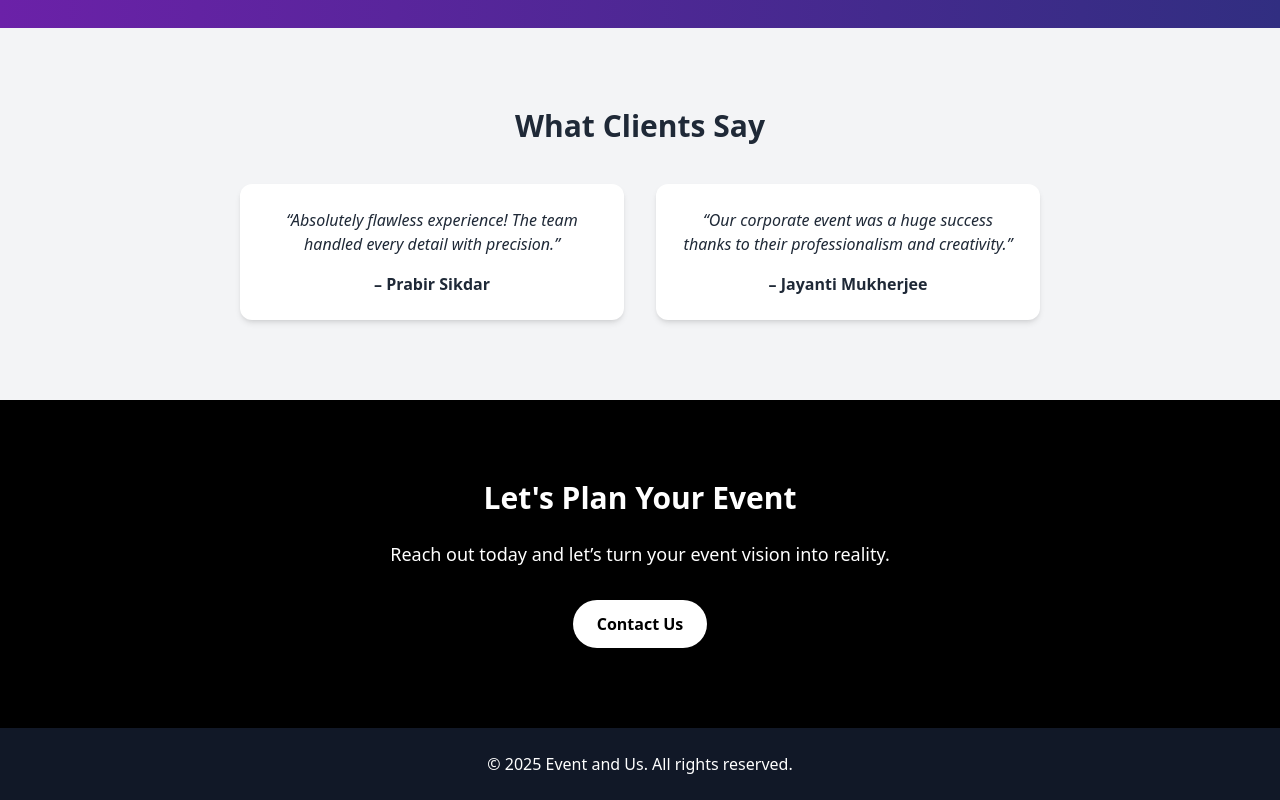
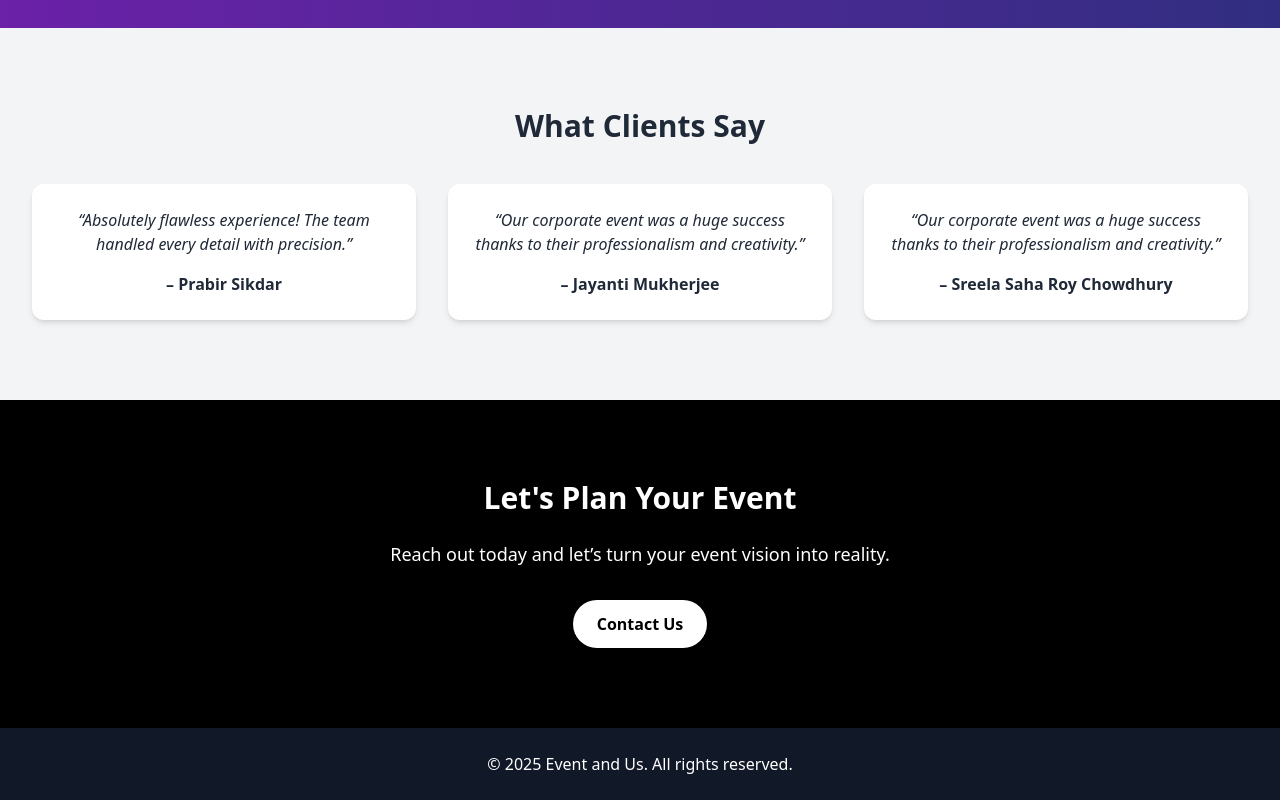
Before and after one commit to arnabjoy123/eventAndUs, a React (Vite) app: page / in a window 1280 px wide. Shown: the part 1648-2448 px from the top of the page. Built offline with nearby package versions, Linux system fonts and the light colour scheme.

Commit message:
2nd commit - made a pages and component folder

```diff
--- a/src/App.jsx
+++ b/src/App.jsx
@@ -1,7 +1,7 @@
 import "./App.css";
-import "./Navbar";
-import Navbar from "./Navbar";
-import HeroCarousel from "./HeroCarousel";
+import "./components/Navbar";
+import Navbar from "./components/Navbar";
+import HeroCarousel from "./components/HeroCarousel";
 
 function App() {
   return (
@@ -61,6 +61,13 @@ function App() {
             </p>
             <h4 className="mt-4 font-semibold">– Jayanti Mukherjee</h4>
           </div>
+          <div className="max-w-sm bg-white p-6 rounded-xl shadow-md">
+            <p className="italic">
+              “Our corporate event was a huge success thanks to their
+              professionalism and creativity.”
+            </p>
+            <h4 className="mt-4 font-semibold">– Sreela Saha Roy Chowdhury</h4>
+          </div>
         </div>
       </section>
 
--- a/src/HeroCarousel.jsx
+++ b/src/components/HeroCarousel.jsx
@@ -10,13 +10,13 @@ const slides = [
   },
   {
     image:
-      "https://www.indiablooms.com/storage/assets/n/2022/5c27e7380132a197e722f4b0e32336e9.jpg?auto=format&fit=crop&w=1950&q=80",
+      "https://akm-img-a-in.tosshub.com/indiatoday/images/story/202504/suvendu-adhikari-leading-a-ram-navami-procession-in-kolkata-064241348-16x9_0.png?VersionId=QrcuBPxSXVbznHqt7fR_8dCRde5vShrU&size=690:388",
     title: "Elegant. Seamless. Memorable.",
     subtitle: "We design moments that last forever in hearts and minds.",
   },
   {
     image:
-      "https://images.unsplash.com/photo-1573164713988-8665fc963095?auto=format&fit=crop&w=1950&q=80",
+      "https://cdn0.weddingwire.in/article/9179/3_2/1280/jpg/79719-wedding-events-gautam-khullar-lead-image.webp?auto=format&fit=crop&w=1950&q=80",
     title: "Celebrate with Style",
     subtitle: "Make your next event extraordinary with our expert team.",
   },
```
Also changed, not shown: src/components/Navbar.jsx (renamed from src/Navbar.jsx).
